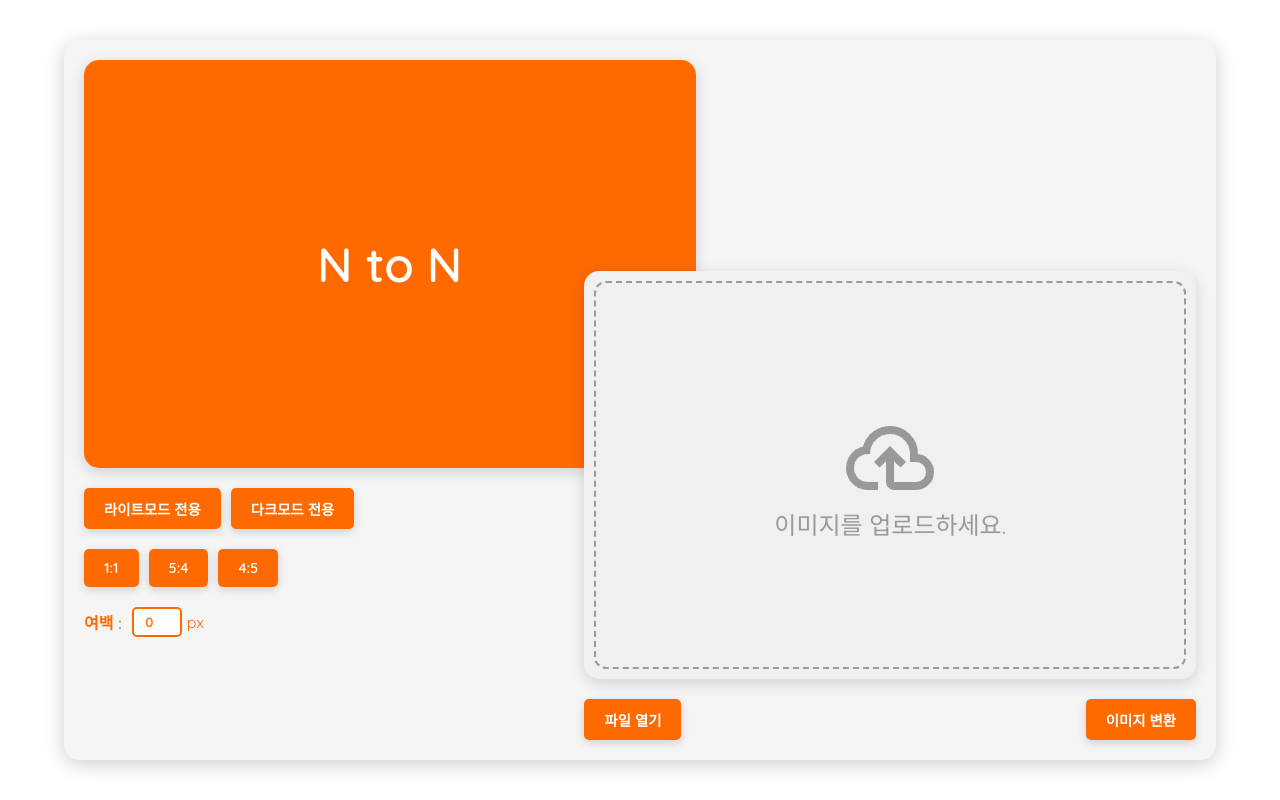
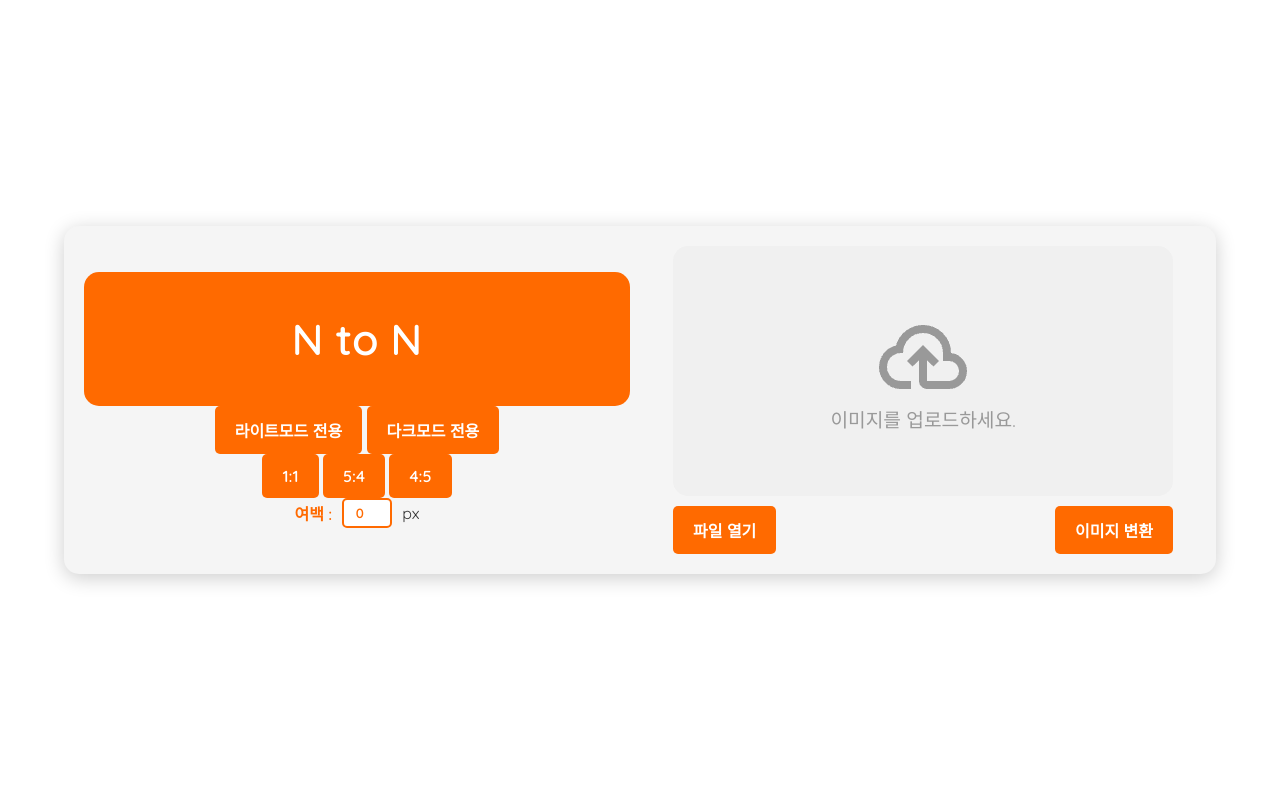
Before and after one commit to Four-Star/For_instagram, a Flask app: page / in a window 1280 px wide. Run offline with Flask 3, Linux system fonts and the light colour scheme.

Commit message:
modification

```diff
--- a/static/style.css
+++ b/static/style.css
@@ -22,9 +22,8 @@ body {
 /* 메인 컨테이너 */
 .container {
     width: 90%;
-    height: 90%;
-    max-width: 1920px;
-    max-height: 1080px;
+    max-width: 1200px;  /* 최대 크기 제한 */
+    height: auto;
     background-color: #f5f5f5;
     padding: 20px;
     border-radius: 15px;
@@ -35,120 +34,88 @@ body {
 /* 메인 레이아웃 */
 .main-content {
     display: flex;
-    width: 100%;
-    height: 100%;
-    justify-content: center;
-    align-items: flex-start;
-    position: relative;
+    justify-content: space-between;
+    align-items: center;
+    gap: 20px;
 }
 
-/* 왼쪽 섹션 */
+/* 좌우 비율 맞추기 */
 .left-section {
     flex: 1;
-    width: 55%;
-    height: 100%;
-    position: absolute;
-    top: 0;
-    left: 0;
+    width: 50%;
+    display: flex;
+    flex-direction: column;
+    align-items: center;
+}
+
+.right-section {
+    flex: 1;
+    width: 50%;
+    display: flex;
+    flex-direction: column;
+    align-items: center;
+}
+
+/* 작은 화면에서는 세로 정렬 */
+@media (max-width: 768px) {
+    .main-content {
+        flex-direction: column;
+    }
+
+    .left-section, .right-section {
+        width: 100%;
+    }
 }
 
 /* 제목 박스 */
 .title-box {
-    position: relative;
     background-color: #FF6A00;
-    height: 60%;
     width: 100%;
-    max-height: 500px;
-    max-width: 1000px;
-    padding: 50px;
+    padding: 40px 0;
     border-radius: 15px;
-    display: flex;
-    justify-content: center;
-    align-items: center;
+    text-align: center;
     color: #fff;
-    font-size: 2em;
+    font-size: 1.8rem;
     font-weight: 600;
-    margin-bottom: 20px;
-    text-align: center;
-    box-shadow: 0px 4px 15px rgba(0, 0, 0, 0.15);
-}
-
-/* 오른쪽 섹션 */
-.right-section {
-    flex: 1;
-    position: absolute;
-    width: 55%;
-    height: 100%;
-    bottom: 0;
-    right: 0;
-    display: flex;
-    flex-direction: column;
-    justify-content: flex-end;
-    align-items: flex-end;
 }
 
 /* 업로드 영역 */
 .upload-area {
-    position: relative;
     background-color: #f0f0f0;
     width: 100%;
-    height: 60%;
-    max-width: 1000px;
-    max-height: 500px;
+    max-width: 500px;
+    height: 250px;
     border-radius: 15px;
     display: flex;
     flex-direction: column;
     justify-content: center;
     align-items: center;
     color: #999;
-    font-size: 1.5em;
-    margin-bottom: 20px;
+    font-size: 1.2rem;
     text-align: center;
-    box-shadow: 0px 4px 15px rgba(0, 0, 0, 0.15);
-}
-/* 내부 점선 스타일 */
-.upload-area::before {
-    content: '';
-    position: absolute;
-    top: 10px; /* 원하는 간격으로 조정 */
-    left: 10px;
-    right: 10px;
-    bottom: 10px;
-    border: 2px dashed #999; /* 점선 스타일과 색상 */
-    border-radius: 12px; /* 점선의 모서리를 부드럽게 */
-    pointer-events: none; /* 점선이 클릭 이벤트에 영향을 주지 않도록 */
+    cursor: pointer;
+    transition: all 0.3s;
 }
 
 /* 버튼 컨테이너 */
 .button-container {
     display: flex;
+    justify-content: space-between;
     width: 100%;
-    justify-content: space-between;
-    align-items: center;
-    gap: 10px;
-}
-
-.mode-container, .ratio-container {
-    position: relative;
-    display: flex;
-    width: 100%;
-    justify-content: flex-start;
-    align-items: center;
-    gap: 10px;
-    margin-bottom: 20px;
+    max-width: 500px;
+    margin-top: 10px;
 }
 
 /* 공통 버튼 스타일 */
 .mode-button, .ratio-button, .action-button {
     background-color: #FF6A00;
     border: none;
-    padding: 10px 20px;
+    padding: 12px 20px;
     color: #fff;
-    font-size: 0.9em;
+    font-size: 1rem;
     border-radius: 5px;
     cursor: pointer;
     font-weight: 600;
-    box-shadow: 0px 3px 10px rgba(0, 0, 0, 0.15);
     transition: background-color 0.3s, color 0.3s;
 }
 
@@ -156,125 +123,31 @@ body {
     background-color: #e05800;
 }
 
-/* 선택된 버튼 스타일 */
+/* 선택된 버튼 */
 .mode-button.selected, .ratio-button.selected {
     background-color: #fff;
     color: #FF6A00;
     border: 2px solid #FF6A00;
-    position: relative;
-    padding-left: 30px; /* 체크 아이콘 위치 조정 */
 }
 
-/* 체크 이미지 스타일 */
-.mode-button.selected::before, .ratio-button.selected::before {
-    content: '';
-    position: absolute;
-    left: 10px;
-    top: 50%;
-    transform: translateY(-50%);
-    width: 16px;
-    height: 16px;
-    background-image: url('/static/check.png'); /* check.png 이미지 경로 */
-    background-size: contain;
-    background-repeat: no-repeat;
-}
-
-/* 여백 입력란 스타일 */
+/* 여백 입력 필드 */
 .margin-input-container {
     display: flex;
     align-items: center;
-    margin-top: 20px;
-    font-size: 1em;
-    color: #FF6A00;
+    gap: 10px;
 }
 
 .margin-label {
-    margin-right: 10px;
     font-weight: 600;
+    color: #FF6A00;
 }
 
 .margin-input {
     width: 50px;
     padding: 5px;
-    margin-right: 5px;
     border: 2px solid #FF6A00;
     border-radius: 5px;
     text-align: center;
     font-weight: 600;
     color: #FF6A00;
 }
-
-.upload-area.drag-over {
-    border-color: #FF6A00;
-    background-color: #FFF3E0;
-}
-
-.upload-preview {
-    display: none; /* 파일이 없을 때는 숨기기 */
-    flex-wrap: wrap;
-    gap: 10px;
-    margin-top: 10px;
-    padding: 20px;
-    width: 100%;
-    text-align: center;
-    max-height: 300px;
-    overflow-y: auto;
-    align-items: flex-start; /* 상단부터 채우기 */
-}
-
-.file-item {
-    display: flex;
-    flex-direction: column;
-    align-items: center;
-    width: 100px;
-    font-size: 0.9em;
-    color: #333;
-    border: 1px solid #ddd;
-    border-radius: 8px;
-    padding: 10px;
-    box-shadow: 0px 4px 8px rgba(0, 0, 0, 0.1);
-    background-color: #f9f9f9;
-    position: relative;
-}
-
-.file-icon {
-    font-size: 2em;
-    color: #666;
-    margin-bottom: 5px;
-}
-
-.file-name {
-    margin-top: 5px;
-    text-align: center;
-    white-space: nowrap;
-    overflow: hidden;
-    text-overflow: ellipsis;
-    width: 80px;
-}
-
-.remove-button {
-    position: absolute;
-    top: 5px;
-    right: 5px;
-    background: none;
-    border: none;
-    cursor: pointer;
-    color: #888;
-    font-size: 1.2em;
-    padding: 0;
-    line-height: 1;
-}
-
-.remove-button:hover {
-    color: #FF6A00;
-}
-
-@media (max-width: 768px) {
-    .container {
-        flex-direction: column;
-    }
-
-    .left-section, .right-section {
-        width: 100%;
-    }
-}
```
